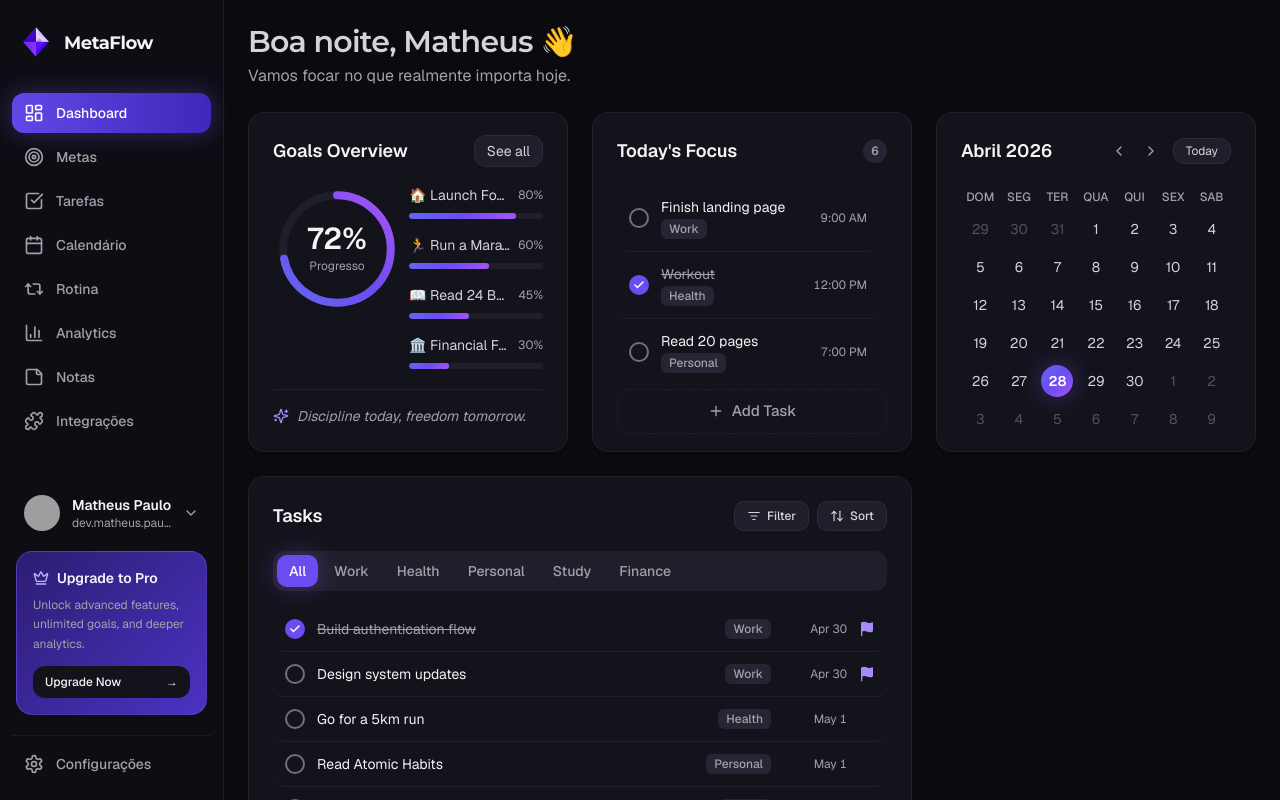
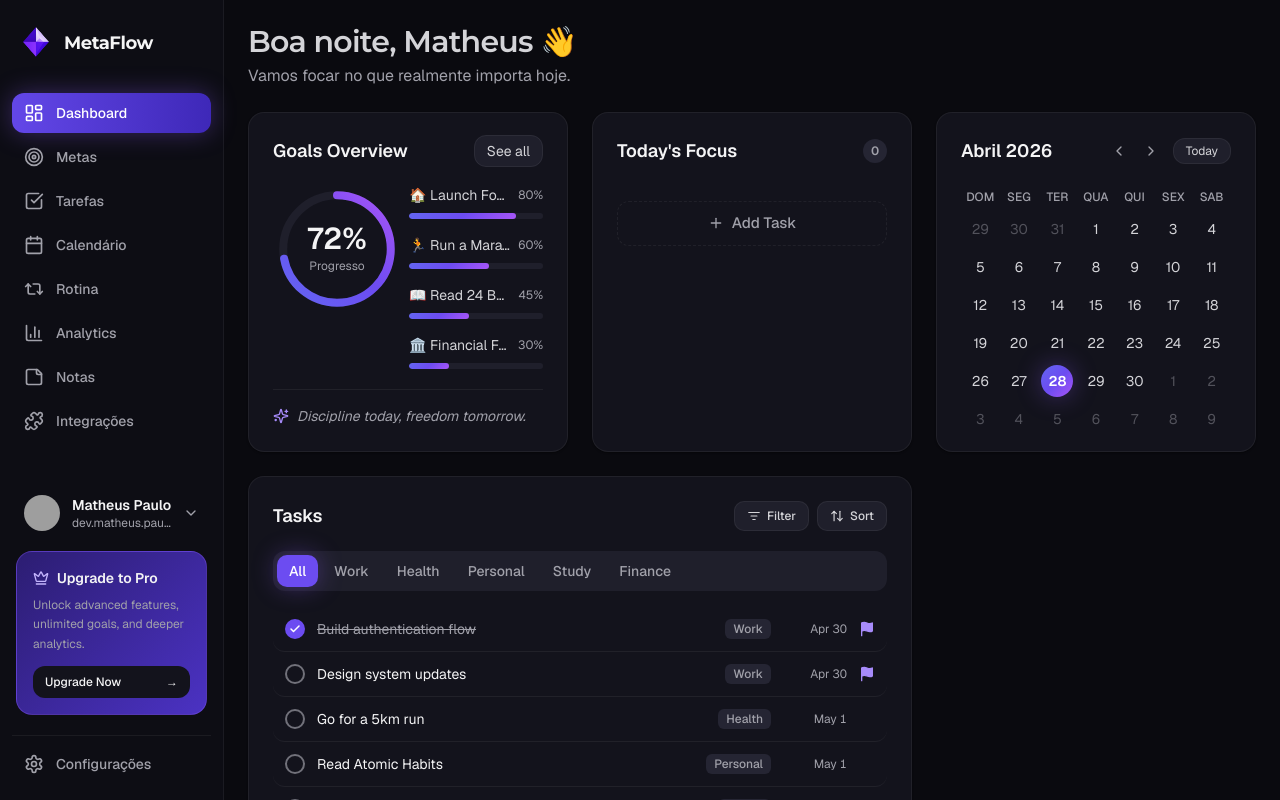
Before and after one commit to matheuspsb/metaflow, a Next.js app: page /dashboard in a window 1280 px wide. Built offline with nearby package versions, Linux system fonts and the light colour scheme; grey boxes are pictures that could not be loaded.

Commit message:
feat: connect TodaysFocusCard to calendar selected date with dynamic title and date-aware task filtering

```diff
--- a/src/components/dashboard/focus/AddTaskModal.tsx
+++ b/src/components/dashboard/focus/AddTaskModal.tsx
@@ -13,9 +13,10 @@ import { addTaskSchema, type AddTaskFormData } from '@/schemas/addTaskSchema'
 interface AddTaskModalProps {
   isOpen: boolean
   onClose: () => void
+  defaultDate: string
 }
 
-export function AddTaskModal({ isOpen, onClose }: AddTaskModalProps) {
+export function AddTaskModal({ isOpen, onClose, defaultDate }: AddTaskModalProps) {
   const addTask = useFocusStore.getState().addTask
 
   const {
@@ -39,6 +40,7 @@ export function AddTaskModal({ isOpen, onClose }: AddTaskModalProps) {
       title: data.title,
       category: data.category,
       time: data.time ? toAmPm(data.time) : '',
+      dueDate: defaultDate,
       done: false,
     })
     reset({ title: '', category: '', time: defaultTime() })
@@ -108,7 +110,7 @@ export function AddTaskModal({ isOpen, onClose }: AddTaskModalProps) {
               id="task-time"
               type="time"
               {...register('time')}
-              className="bg-bg-input border-border-default focus:border-border-brand text-fg-primary rounded-lg border px-3 py-2.5 text-sm scheme-dark outline-none transition-colors duration-150"
+              className="bg-bg-input border-border-default focus:border-border-brand text-fg-primary rounded-lg border px-3 py-2.5 text-sm scheme-dark transition-colors duration-150 outline-none"
             />
           </div>
 
--- a/src/components/dashboard/focus/TodaysFocusCard.tsx
+++ b/src/components/dashboard/focus/TodaysFocusCard.tsx
@@ -1,41 +1,55 @@
 'use client'
 
-import { useState } from 'react'
+import { useMemo, useState } from 'react'
 import { Plus } from 'lucide-react'
 import { Card } from '@/components/ui/card'
 import { Button } from '@/components/ui/button'
 import { TaskRow } from './TaskRow'
 import { AddTaskModal } from './AddTaskModal'
 import { useFocusStore } from '@/stores/focus-store'
+import { useCalendarStore } from '@/stores/calendar-store'
+import { isSameDay, today, toISODate } from '@/lib/calendar'
 
 interface TodaysFocusCardProps {
   className?: string
 }
 
 export function TodaysFocusCard({ className }: TodaysFocusCardProps) {
-  const tasks = useFocusStore((s) => s.tasks)
-  const toggleTask = useFocusStore((s) => s.toggleTask)
+  const tasks = useFocusStore((state) => state.tasks)
+  const toggleTask = useFocusStore((state) => state.toggleTask)
+  const selectedDate = useCalendarStore((state) => state.selectedDate)
+
   const [isModalOpen, setIsModalOpen] = useState(false)
+
+  const filteredTasks = useMemo(
+    () => tasks.filter((task) => isSameDay(new Date(task.dueDate + 'T00:00:00'), selectedDate)),
+    [tasks, selectedDate],
+  )
+
+  function formatCardTitle(date: Date): string {
+    if (isSameDay(date, today())) return "Today's Focus"
+    return date.toLocaleDateString('pt-BR', { month: 'short', day: 'numeric' })
+  }
 
   return (
     <>
       <Card
         className={className}
-        title="Today's Focus"
+        title={formatCardTitle(selectedDate)}
         action={
           <span
             className="bg-bg-tag text-fg-muted flex h-6 w-6 items-center justify-center rounded-full text-xs font-semibold"
-            aria-label={`${tasks.length} tasks`}
+            aria-label={`${filteredTasks.length} tasks`}
           >
-            {tasks.length}
+            {filteredTasks.length}
           </span>
         }
       >
         <ul
           className="divide-border-subtle [&::-webkit-scrollbar-thumb]:bg-brand-500/70 mb-4 flex max-h-47 flex-col divide-y overflow-y-auto pr-2 [&::-webkit-scrollbar]:w-1 [&::-webkit-scrollbar-thumb]:rounded-full"
-          aria-label="Today's tasks"
+          aria-label={`Tasks for ${formatCardTitle(selectedDate)}`}
         >
-          {tasks.map((task) => (
+          {filteredTasks.map((task) => (
             <TaskRow key={task.id} task={task} onToggle={toggleTask} />
           ))}
         </ul>
@@ -52,7 +66,11 @@ export function TodaysFocusCard({ className }: TodaysFocusCardProps) {
         </Button>
       </Card>
 
-      <AddTaskModal isOpen={isModalOpen} onClose={() => setIsModalOpen(false)} />
+      <AddTaskModal
+        isOpen={isModalOpen}
+        onClose={() => setIsModalOpen(false)}
+        defaultDate={toISODate(selectedDate)}
+      />
     </>
   )
 }
--- a/src/lib/calendar.ts
+++ b/src/lib/calendar.ts
@@ -9,6 +9,13 @@ export function today(): Date {
   const date = new Date()
   date.setHours(0, 0, 0, 0)
   return date
+}
+
+export function toISODate(date: Date): string {
+  const year = date.getFullYear()
+  const month = String(date.getMonth() + 1).padStart(2, '0')
+  const day = String(date.getDate()).padStart(2, '0')
+  return `${year}-${month}-${day}`
 }
 
 export function toDayKey(date: Date): string {
```
Also changed, not shown: 1 other file (tests, documents, lock files or other folders).
